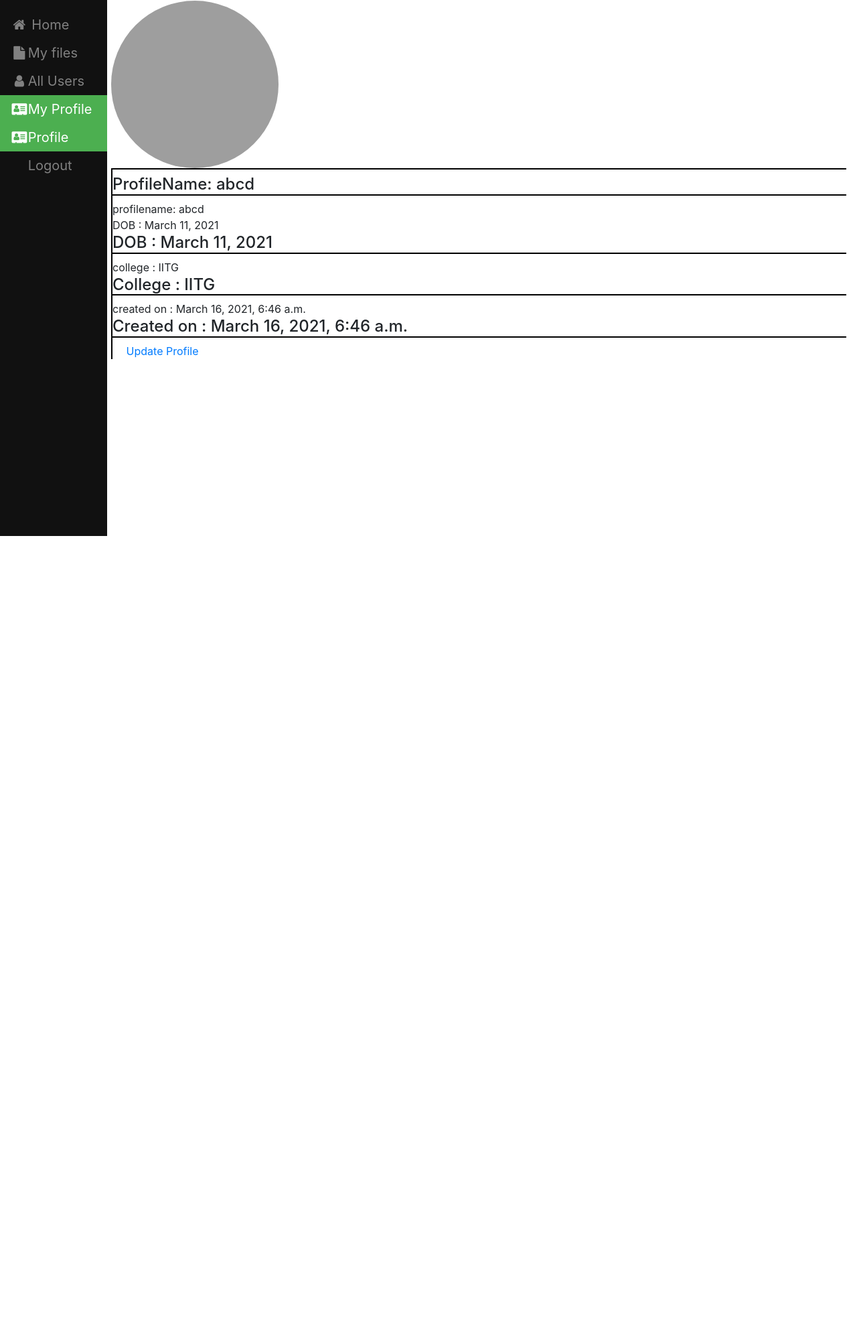
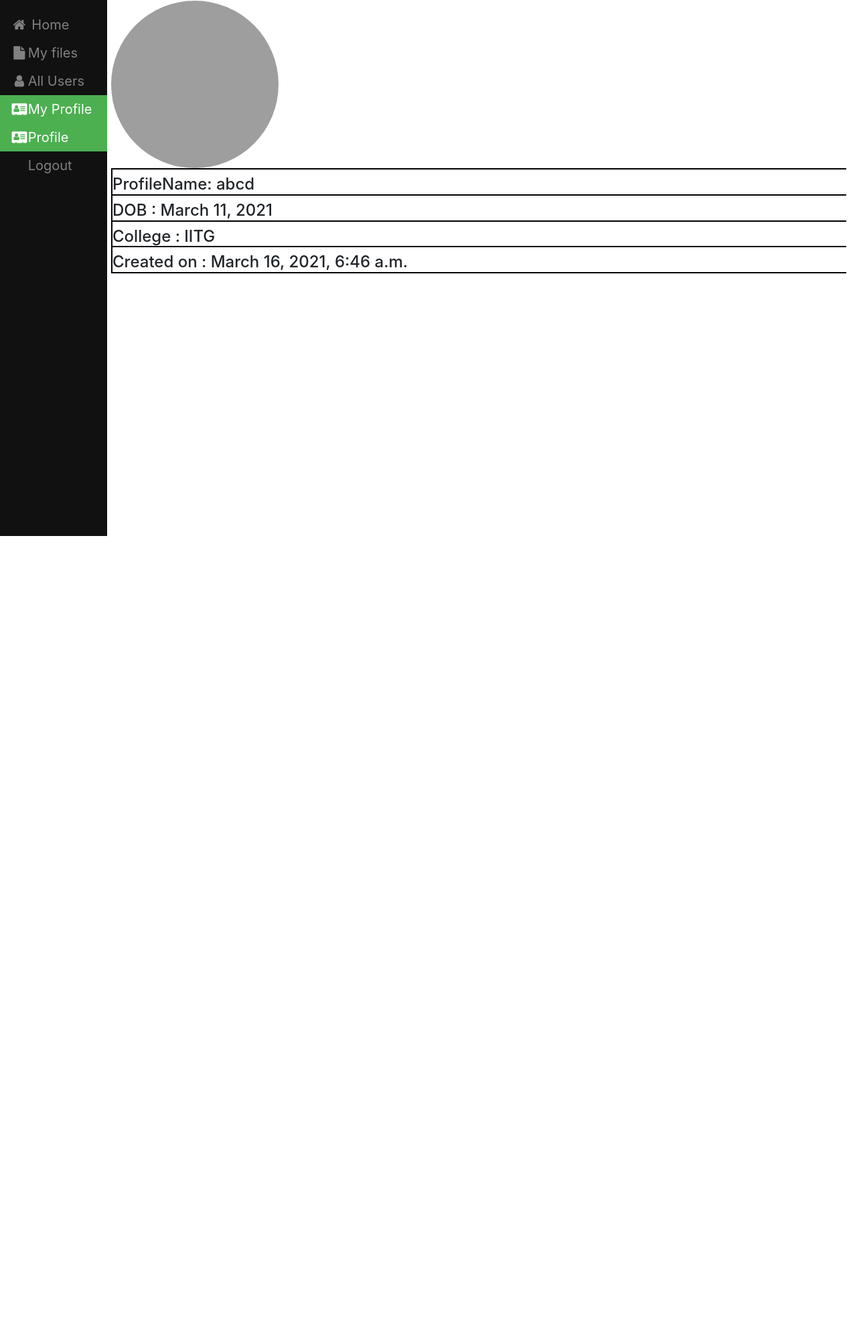
Before and after one commit to BUNNY-1269/Doc_Sharings, a Django app: a page that uses templates/users/oprofile.html in a window 1280 px wide. Shown: the whole page at 67% size. Run offline with Django 3.2, Linux system fonts and the light colour scheme; data comes from the database, SQL or seed files in the repository; both versions use the stored data as it was after the commit; some libraries are stand-ins or nearby versions; grey boxes are pictures that could not be loaded.

Commit message:
Modified filws

```diff
--- a/templates/users/oprofile.html
+++ b/templates/users/oprofile.html
@@ -49,25 +49,23 @@
    </div>
 
 
-  <div>
-        profilename: {{p1.profilename}}
-    </div>
+
 
     <div>
-        DOB : {{p1.DOB}}
+
         <h4>DOB : {{p1.DOB}}</h4>
     </div>
 
     <div>
-     college :  {{p1.college}}
+
         <h4>College :  {{p1.college}}</h4>
     </div>
 
     <div>
-        created on : {{p1.created}}
+
         <h4>Created on : {{p1.created}}</h4>
     </div>
- <a href="createdprofile/profileupdate"><i class="fa fa-fw fa"></i>Update Profile</a>
+
 </div>
 
 
--- a/users/urls.py
+++ b/users/urls.py
@@ -8,7 +8,7 @@ urlpatterns = [
       path('register',views.register,name='register'),
       path('logout',views.logout,name='logout'),
       path('profile',views.profiles,name='profile'),
-      path('createdprofile/profileupdate',views.profileupdate,name='profileupdate'),
+      path('profileupdate',views.profileupdate,name='profileupdate'),
       path('createdprofile',views.createdprofile,name='createdprofile'),
       path('alreadythere',views.alreadythere,name='alreadythere'),
       path('oprofile/<slug:user>', views.oprofile, name='oprofile')
```
Also changed, not shown: db.sqlite3.
